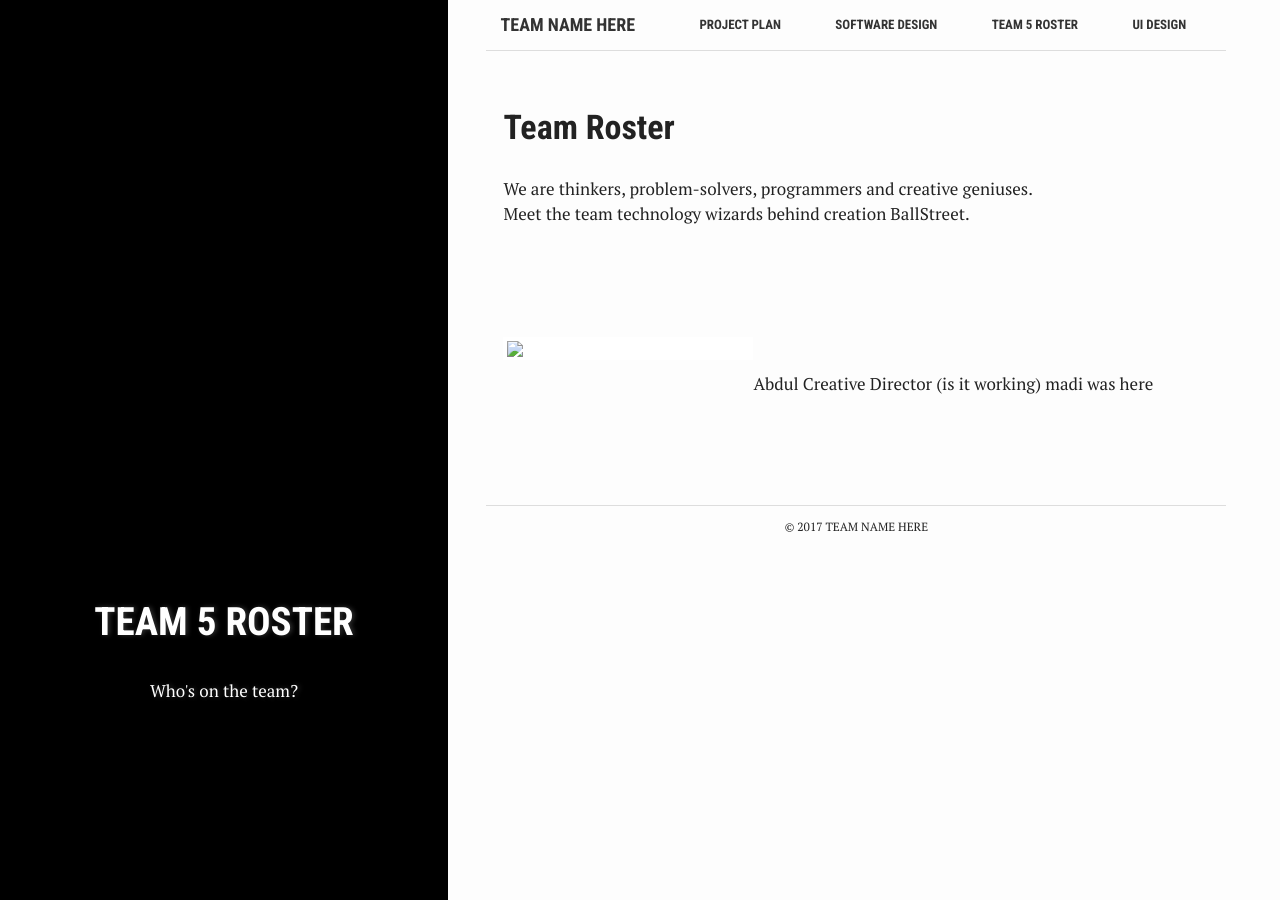
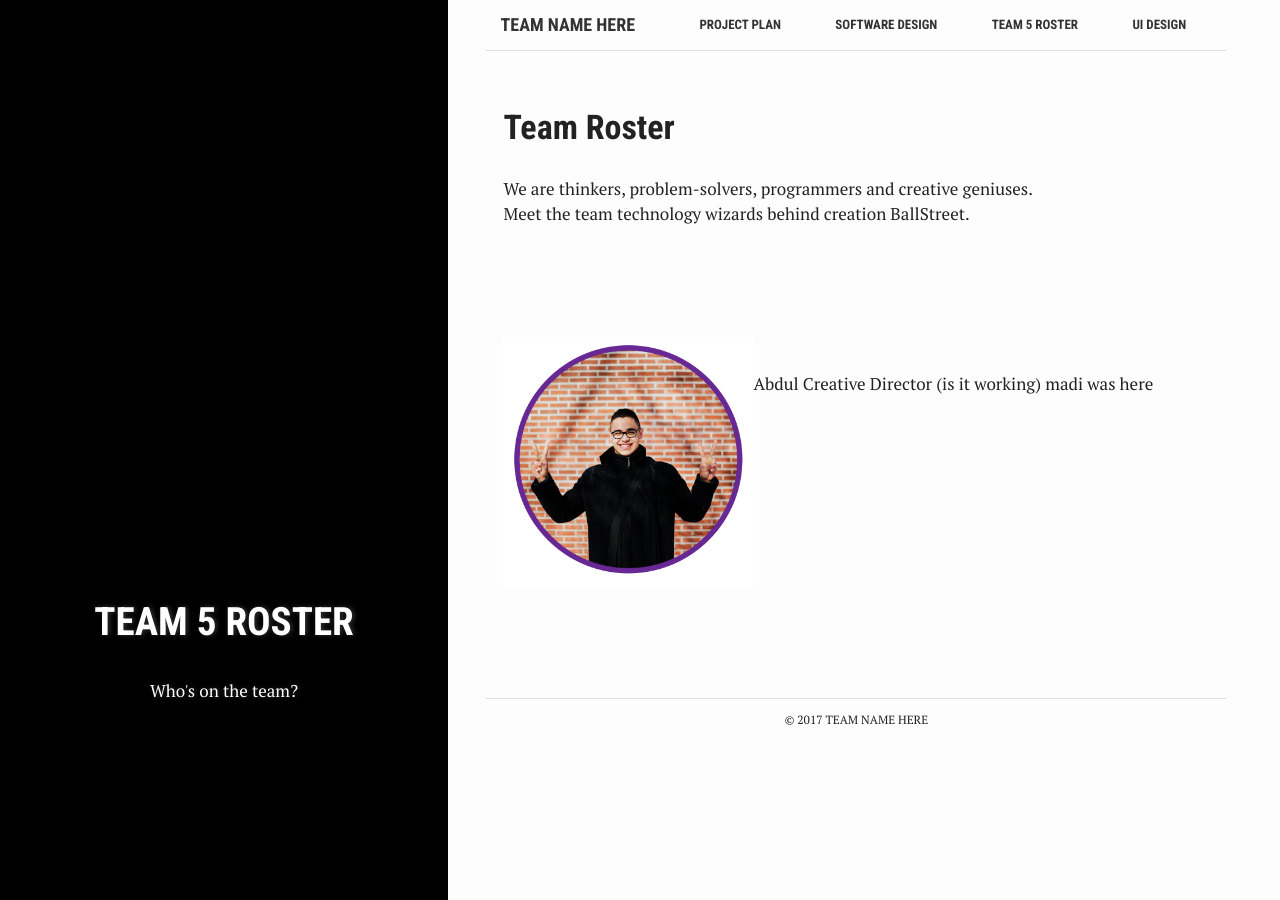
Before and after one commit to ufrauq/Ball-Street, a Jekyll site: the page built from team-roster.md, in a window 1280 px wide. Built offline with Jekyll 4.4.1, drawn with Linux system fonts in a browser that asks for light colours.

Commit message:
Update team-roster.md

```diff
--- a/team-roster.md
+++ b/team-roster.md
@@ -11,6 +11,6 @@
 We are thinkers, problem-solvers, programmers and creative geniuses. <br>Meet the team technology wizards behind creation BallStreet.
 
 <br><br><br>
-<img src= "/gh-pages/assets/images/profile.png"  width = "250px" align = "left"  class = "inline" />
+<img src= "/assets/images/profile.png"  width = "250px" align = "left"  class = "inline" />
 <br><br>
 Abdul Creative Director (is it working) madi was here
```
